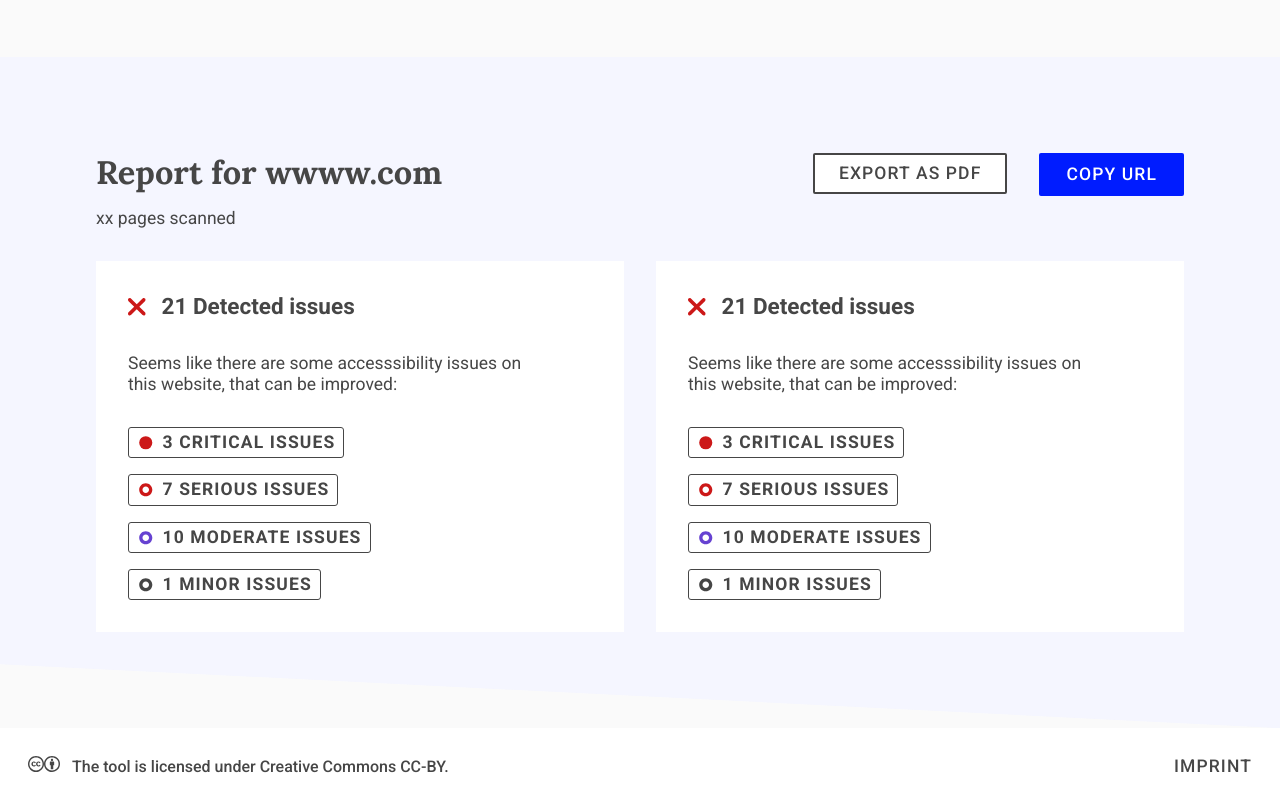
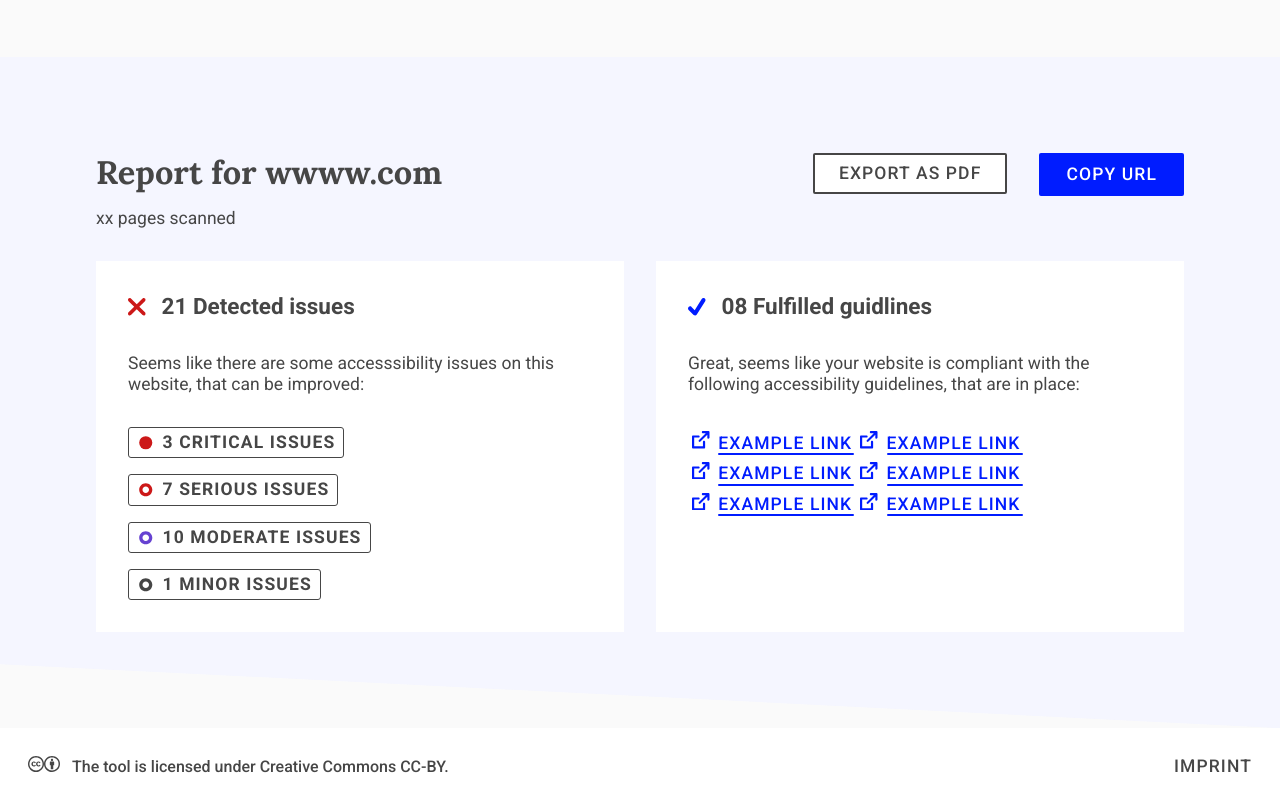
Before and after one commit to accessibility-tools/website, a Next.js app: page /report in a window 1280 px wide. Shown: the part 503-1300 px from the top of the page. Built offline with nearby package versions, Linux system fonts and the light colour scheme.

Commit message:
reusable report summary card

```diff
--- a/src/components/links/Link.jsx
+++ b/src/components/links/Link.jsx
@@ -86,7 +86,7 @@ const Link = ({ children, icon, isExternal, ...otherProps }) => {
 };
 
 Link.propTypes = {
-  href: PropTypes.string.isRequired,
+  href: PropTypes.string,
   children: PropTypes.any,
   icon: PropTypes.string,
   isExternal: PropTypes.bool,
--- a/src/components/report/ReportOverview.jsx
+++ b/src/components/report/ReportOverview.jsx
@@ -1,5 +1,6 @@
 import React from "react";
 import styled from "styled-components";
+import { color } from "../../shared/style";
 import Switcher from "../layout-components/Switcher";
 import Stack from "../layout-components/Stack";
 import Button from "../button/Button";
@@ -35,6 +36,29 @@ const BtnWrapper = styled(Switcher)`
   }
 `;
 
+const reportData = {
+  CRITICAL: {
+    iconName: "circle",
+    iconColor: color.error,
+    issueCount: 3,
+  },
+  SERIOUS: {
+    iconName: "issue",
+    iconColor: color.error,
+    issueCount: 7,
+  },
+  MODERATE: {
+    iconName: "issue",
+    iconColor: color.darkPurple,
+    issueCount: 10,
+  },
+  MINOR: {
+    iconName: "issue",
+    iconColor: color.primary,
+    issueCount: 1,
+  },
+};
+
 const ReportOverview = () => (
   <OverviewContainer>
     <Switcher threshold="35rem">
@@ -53,8 +77,17 @@ const ReportOverview = () => (
     </Switcher>
     <Switcher threshold="35rem">
       <div>
-        <ReportSummCard />
-        <ReportSummCard />
+        <ReportSummCard
+          title="21 Detected issues"
+          subtext="Seems like there are some accesssibility issues on this website, that can be improved:"
+          isIssue={true}
+          reportData={reportData}
+        />
+        <ReportSummCard
+          title="08 Fulfilled guidlines"
+          subtext="Great, seems like your website is compliant with the following accessibility guidelines, that are in place:"
+          isGuideline={true}
+        />
       </div>
     </Switcher>
   </OverviewContainer>
--- a/src/components/report/ReportSummCard.jsx
+++ b/src/components/report/ReportSummCard.jsx
@@ -1,37 +1,19 @@
 import React from "react";
+import PropTypes from "prop-types";
 import styled from "styled-components";
 import { color } from "../../shared/style";
 import Stack from "../layout-components/Stack";
 import Icon from "../icon/Icon";
 import Badge from "../badge/Badge";
-
-const reportData = {
-  CRITICAL: {
-    iconName: "circle",
-    iconColor: color.error,
-    issueCount: 3,
-  },
-  SERIOUS: {
-    iconName: "issue",
-    iconColor: color.error,
-    issueCount: 7,
-  },
-  MODERATE: {
-    iconName: "issue",
-    iconColor: color.darkPurple,
-    issueCount: 10,
-  },
-  MINOR: {
-    iconName: "issue",
-    iconColor: color.primary,
-    issueCount: 1,
-  },
-};
+import Link from "../links/Link";
 
 const CardContainer = styled(Stack)`
   background-color: ${color.white};
   width: 100%;
   padding: 2rem;
+  p {
+    max-width: none;
+  }
 
   @media (min-width: 48rem) {
     width: 40vw;
@@ -59,16 +41,29 @@ const IssueContainer = styled(Stack)`
   }
 `;
 
-const ReportSummCard = () => (
+const GuidelineContainer = styled.div`
+  display: flex;
+  flex-wrap: wrap;
+`;
+
+const ReportSummCard = ({
+  title,
+  subtext,
+  isIssue,
+  isGuideline,
+  reportData,
+}) => (
   <CardContainer>
     <Title>
+      {isIssue ? (
         <Icon icon="error" color={color.error} />
-      <h4>21 Detected issues</h4>
+      ) : (
+        <Icon icon="success" color={color.blue} />
+      )}
+      <h4>{title}</h4>
     </Title>
-    <p>
-      Seems like there are some accesssibility issues on this website, that can
-      be improved:
-    </p>
+    <p>{subtext}</p>
+    {!!isIssue && (
       <IssueContainer>
         {Object.keys(reportData).map((level, index) => {
           const details = Object.keys(reportData).map(key => reportData[key]);
@@ -83,7 +78,39 @@ const ReportSummCard = () => (
           );
         })}
       </IssueContainer>
+    )}
+
+    {!!isGuideline && (
+      <GuidelineContainer>
+        <Link icon="extLink" isExternal={true}>
+          example link
+        </Link>
+        <Link icon="extLink" isExternal={true}>
+          example link
+        </Link>
+        <Link icon="extLink" isExternal={true}>
+          example link
+        </Link>
+        <Link icon="extLink" isExternal={true}>
+          example link
+        </Link>
+        <Link icon="extLink" isExternal={true}>
+          example link
+        </Link>
+        <Link icon="extLink" isExternal={true}>
+          example link
+        </Link>
+      </GuidelineContainer>
+    )}
   </CardContainer>
 );
 
+ReportSummCard.propTypes = {
+  title: PropTypes.string,
+  subtext: PropTypes.string,
+  isIssue: PropTypes.bool,
+  isGuideline: PropTypes.bool,
+  reportData: PropTypes.object,
+};
+
 export default ReportSummCard;
```
Lines whose indentation alone changed are shown as unchanged.
